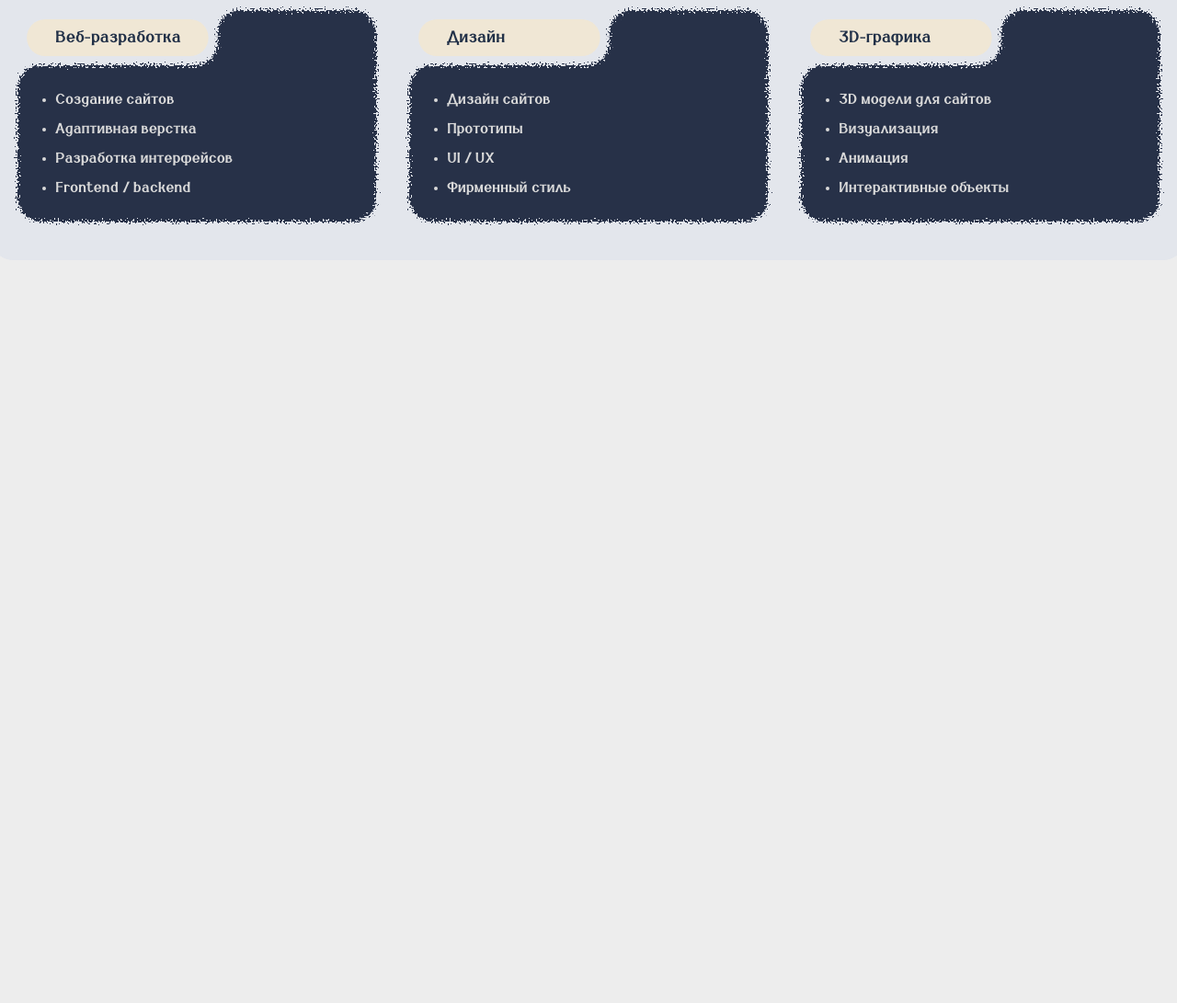
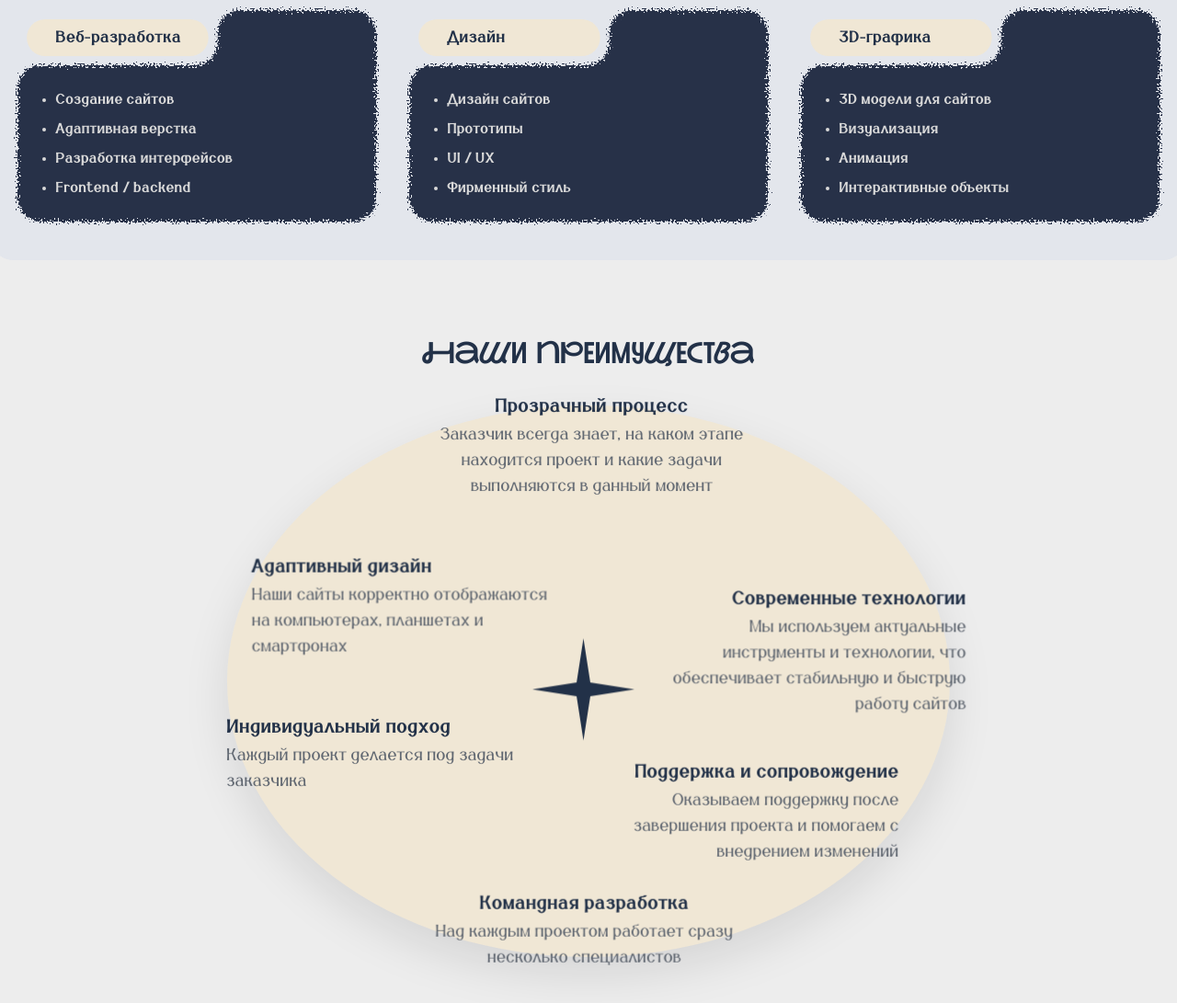
Before and after one commit to scqvf/knopkaotladki, a website built with Vite: page about.html in a window 1280 px wide. Shown: the part 656-1747 px from the top of the page at 92% size. Before the commit the page ends 989 px from the top, so only its background shows below. Built offline with nearby package versions, Linux system fonts and the light colour scheme.

Commit message:
сделала параллакс

```diff
--- a/about.html
+++ b/about.html
@@ -132,6 +132,43 @@
             </clipPath>
         </defs>
     </svg>
+
+    <div class="advantages-block">
+        <h1 class="main-title">Наши преимущества</h1>
+        <div class="advantages-wrapper">
+            <div class="advantages-block-item">
+                <div class="advantages-block-item-text t1">
+                    <h2>Прозрачный процесс</h2>
+                    <p>Заказчик всегда знает, на каком этапе находится проект и какие задачи выполняются в данный момент</p>
+                </div>
+                <div class="advantages-block-item-text t2">
+                    <h2>Адаптивный дизайн</h2>
+                    <p>Наши сайты корректно отображаются на компьютерах, планшетах и смартфонах</p>
+                </div>
+                <div class="advantages-block-item-text t3">
+                    <h2>Индивидуальный подход</h2>
+                    <p>Каждый проект делается под задачи заказчика</p>
+                </div>
+                <div class="advantages-block-star">
+                    <svg width="100" height="100" viewBox="0 0 100 100" fill="none" xmlns="http://www.w3.org/2000/svg">
+                        <path d="M50 0L56.7175 43.2825L100 50L56.7175 56.7175L50 100L43.2825 56.7175L0 50L43.2825 43.2825L50 0Z" fill="#223148"/>
+                    </svg>
+                </div>
+                <div class="advantages-block-item-text t4">
+                    <h2>Современные технологии</h2>
+                    <p>Мы используем актуальные инструменты и технологии, что обеспечивает стабильную и быструю работу сайтов</p>
+                </div>
+                <div class="advantages-block-item-text t5">
+                    <h2>Поддержка и сопровождение</h2>
+                    <p>Оказываем поддержку после завершения проекта и помогаем с внедрением изменений</p>
+                </div>
+                <div class="advantages-block-item-text t6">
+                    <h2>Командная разработка</h2>
+                    <p>Над каждым проектом работает сразу несколько специалистов</p>
+                </div>
+            </div>
+        </div>
+    </div>
     </main>
 </body>
 <script src="src/front.js"></script>
--- a/src/front.js
+++ b/src/front.js
@@ -0,0 +1,35 @@
+const wrapper = document.querySelector('.advantages-wrapper');
+const circle = document.querySelector('.advantages-block-item');
+const texts = document.querySelectorAll('.advantages-block-item-text');
+const star = document.querySelector('.advantages-block-star');
+
+wrapper.addEventListener('mousemove', (e) => {
+    const rect = wrapper.getBoundingClientRect();
+    const x = (e.clientX - rect.left) / rect.width - 0.5;
+    const y = (e.clientY - rect.top) / rect.height - 0.5;
+
+    // Наклон
+    circle.style.transform = `rotateX(${(y * -25).toFixed(2)}deg) rotateY(${(x * 25).toFixed(2)}deg)`;
+
+    // Блик
+    circle.style.setProperty('--mouse-x', `${(e.clientX - rect.left) / rect.width * 100}%`);
+    circle.style.setProperty('--mouse-y', `${(e.clientY - rect.top) / rect.height * 100}%`);
+
+    // Четкая тень для текста
+    const tx = (x * -10).toFixed(1);
+    const ty = (y * -10).toFixed(1);
+    const textShadowStyle = `${tx}px ${ty}px 5px rgba(0,0,0,0.2)`;
+
+    texts.forEach(t => {
+        t.style.textShadow = textShadowStyle;
+    });
+
+    // Тень для звезды (ей можно оставить drop-shadow, она не текст)
+    star.style.filter = `drop-shadow(${(x * -20).toFixed(1)}px ${(y * -20).toFixed(1)}px 10px rgba(0,0,0,0.3))`;
+});
+
+wrapper.addEventListener('mouseleave', () => {
+    circle.style.transform = `rotateX(0deg) rotateY(0deg)`;
+    texts.forEach(t => t.style.textShadow = 'none');
+    star.style.filter = 'none';
+});
--- a/src/frontstyle.css
+++ b/src/frontstyle.css
@@ -118,6 +118,7 @@ main {
     display: flex;
     flex-direction: column;
     align-items: center;
+    gap: 40px;
 }
 
 .bento-container {
@@ -288,3 +289,124 @@ main {
 .about-block-item:hover {
     transform: rotate(3deg) scale(1.05);
 }
+
+.advantages-block {
+    display: flex;
+    flex-direction: column;
+    gap: 30px;
+    align-items: center;
+}
+
+.advantages-wrapper {
+    width: 99vw;
+    display: flex;
+    justify-content: center;
+    align-items: center;
+    perspective: 1000px;
+}
+
+.advantages-block-item {
+    background-color: var(--colorhover);
+    width: 786px;
+    height: 600px;
+    border-radius: 50%;
+    position: relative;
+    transition: transform 0.2s ease-out;
+    will-change: transform;
+    transform-style: preserve-3d;
+    box-shadow: 0 20px 50px rgba(0,0,0,0.1);
+    -webkit-font-smoothing: antialiased;
+    transform: perspective(1000px);
+}
+
+.advantages-block-item::before {
+    position: absolute;
+    top: 0; left: 0;
+    width: 100%; height: 100%;
+    background: radial-gradient(circle at var(--mouse-x, 50%) var(--mouse-y, 50%),
+                rgba(255,255,255,0.15) 0%,
+                transparent 60%);
+    pointer-events: none;
+    z-index: 10;
+}
+
+.advantages-block-item-text, .advantages-block-star {
+    transition: filter 0.2s ease-out;
+}
+
+.advantages-block-item-text {
+    position: absolute;
+    width: 290px;
+    transform: translateZ(50px);
+    transition: text-shadow 0.2s ease-out;
+    backface-visibility: hidden;
+}
+
+.advantages-block-star {
+    position: absolute;
+    top: 43%;
+    left: 43%;
+    transform: translateZ(80px);
+    transition: filter 0.2s ease-out;
+}
+
+.advantages-block-item-text {
+    position: absolute;
+    width: 290px;
+    letter-spacing: 1%;
+    transform: translateZ(70px);
+}
+
+.advantages-block-item-text h2 {
+    font-size: 18px;
+    color: var(--maintext);
+    font-family: "Dudka Bold";
+}
+
+.advantages-block-item-text p {
+    font-size: 16px;
+    color: var(--secondtext);
+}
+
+.advantages-block-item-text.t1 {
+    text-align: center;
+    top: 5%;
+    left: 32%;
+}
+
+.advantages-block-item-text.t2 {
+    text-align: left;
+    top: 30%;
+    left: 10%;
+}
+
+.advantages-block-item-text.t3 {
+    text-align: left;
+    top: 55%;
+    left: 7%;
+}
+
+.advantages-block-item-text.t4 {
+    text-align: right;
+    top: 35%;
+    right: 5%;
+}
+
+.advantages-block-item-text.t5 {
+    text-align: right;
+    top: 62%;
+    right: 13%;
+}
+
+.advantages-block-item-text.t6 {
+    text-align: center;
+    bottom: 5%;
+    right: 32%;
+}
+
+.advantages-block-star {
+    position: absolute;
+    top: 43%;
+    left: 43%;
+    transform: translateZ(50px);
+}
```
